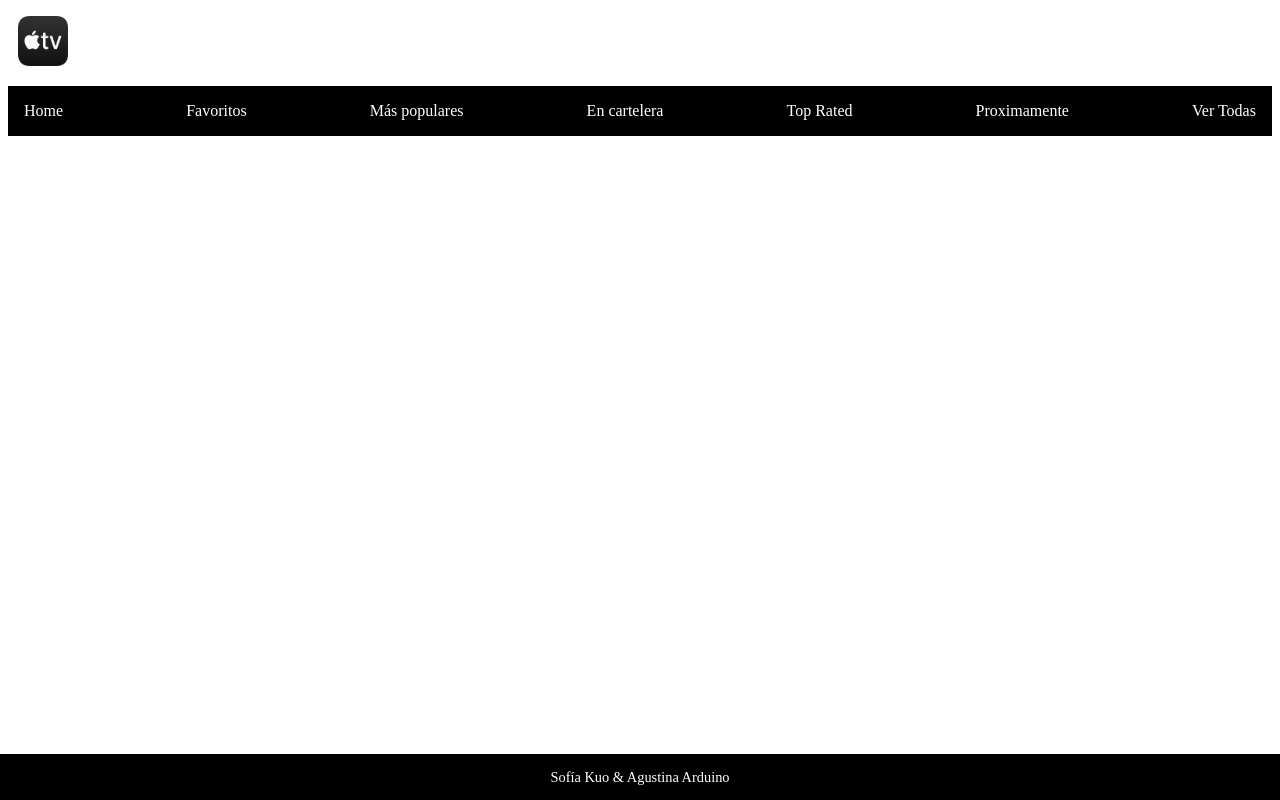
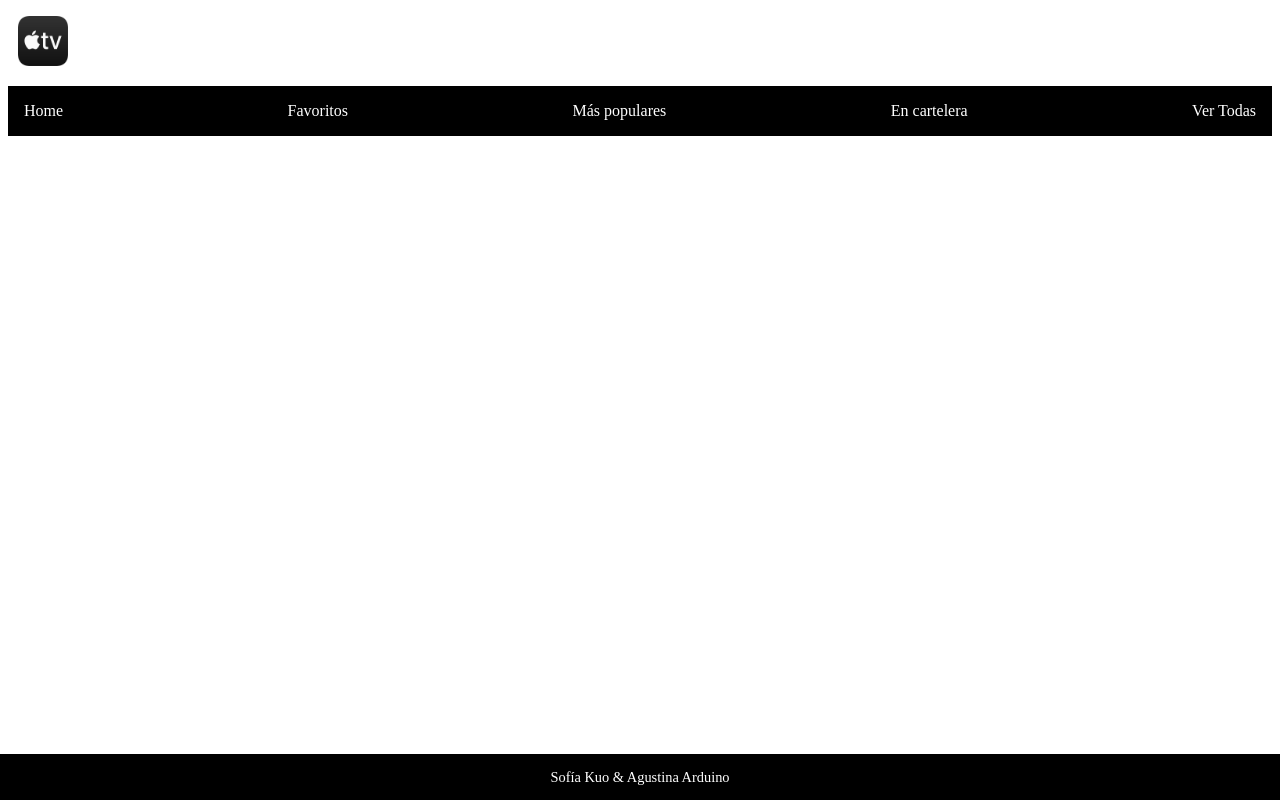
Before and after one commit to agusarduino/progra3, a React (Create React App) app in the folder proyecto-integrador/: page / in a window 1280 px wide. Built offline with nearby package versions, Linux system fonts and the light colour scheme.

Commit message:
hice que el header, los li funcionen como links que lleven a la pagina correspondiente. Tambien hice genero

```diff
--- a/proyecto-integrador/src/components/DetallePelicula/DetallePelicula.js
+++ b/proyecto-integrador/src/components/DetallePelicula/DetallePelicula.js
@@ -32,6 +32,7 @@ class DetallePelicula extends Component {
         this.llamadoApi(imagesUrl, (data) => {
             this.setState({ imagenes: data});
         });
+
     }
 
     agregarFavoritos(id) {
@@ -50,7 +51,7 @@ class DetallePelicula extends Component {
                     <p>Fecha de estreno: {pelicula.release_date}</p>
                     <p>Duración: {pelicula.runtime} minutos</p>
                     <p>Sinópsis: {pelicula.overview}</p>
-                    <p>Géneros:  </p>
+                    <p>Géneros: {pelicula.genres && pelicula.genres.map(g => g.name).join(' y ')}</p>
                     <button> Agregar a favoritos </button>
                 </div>
             </div>
--- a/proyecto-integrador/src/components/Header/Header.js
+++ b/proyecto-integrador/src/components/Header/Header.js
@@ -17,12 +17,6 @@ function Header() {
             name: 'En cartelera',
             path: '/peliculasEnCartelera'
         }, {
-            name: 'Top Rated',
-            path: '/peliculasTopRated'
-        }, {
-            name: 'Proximamente',
-            path: '/peliculasProximamente'
-        }, {
             name: 'Ver Todas',
             path: '/verTodas'
         }
--- a/proyecto-integrador/src/components/Header/Navegador.js
+++ b/proyecto-integrador/src/components/Header/Navegador.js
@@ -1,11 +1,17 @@
 import React from "react";
+import { Link } from 'react-router-dom';
 
 function Navegador(props) {
     return (
         <ul className="header">
             {
-                props.barraNavegador.map((elemento, i) => <li key={elemento + i}> {elemento.name}</li>)
-
+                props.barraNavegador.map((elemento, i) => (
+                    <li key={`${elemento.name}-${i}` }>
+                        <Link to={elemento.path} className="opcionesDelNav">
+                            {elemento.name}
+                        </Link>
+                    </li>
+                ))
             }
 
         </ul>
--- a/proyecto-integrador/src/components/Header/styles.css
+++ b/proyecto-integrador/src/components/Header/styles.css
@@ -19,3 +19,8 @@
     width: 50px;
     margin-left: -30px;
 }
+
+.opcionesDelNav {
+    color: white;
+    text-decoration: none;
+}
```
